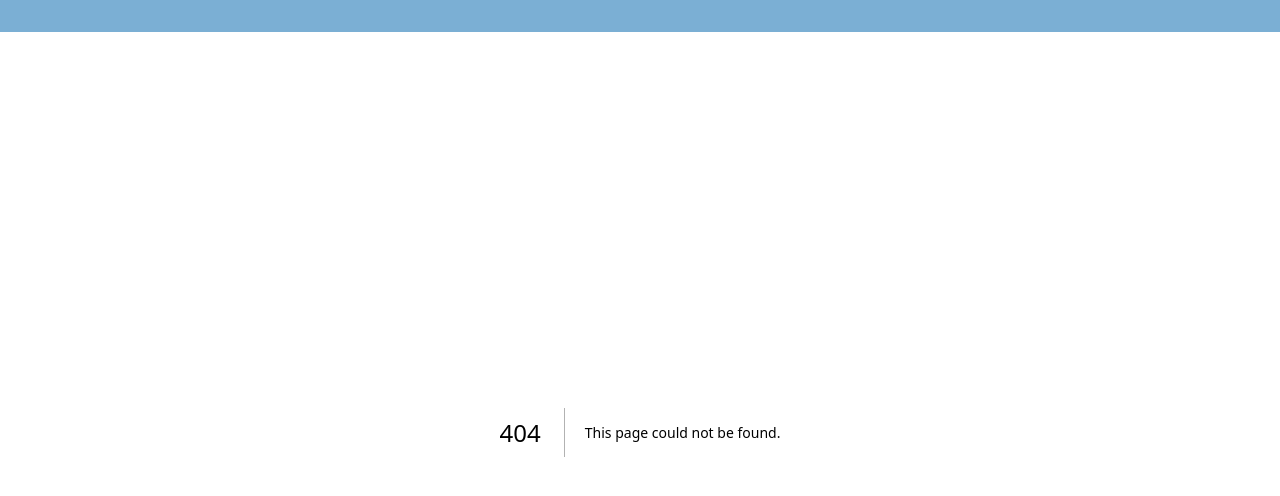
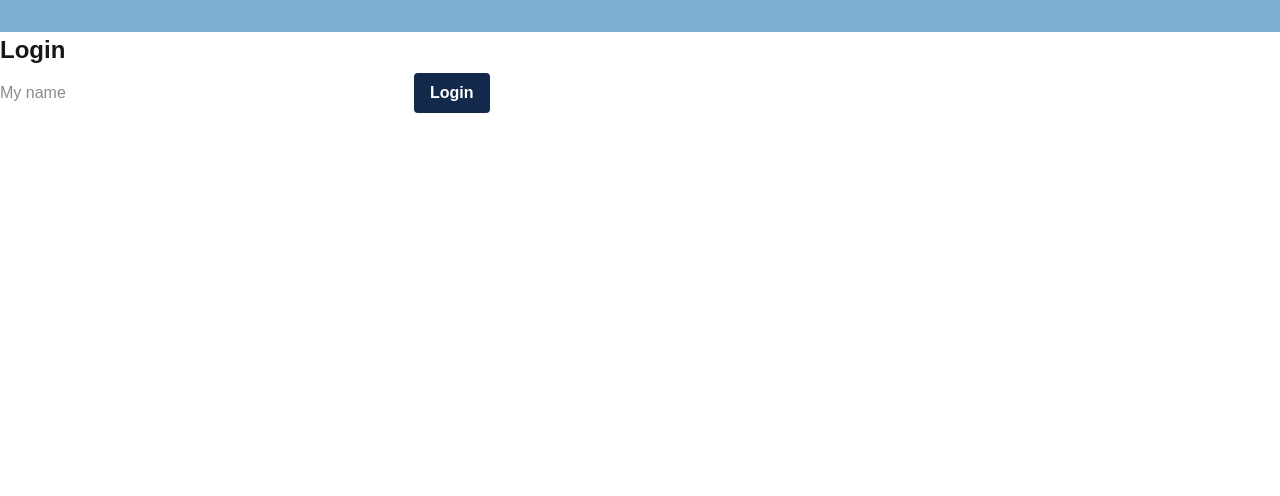
Before and after one commit to Mirka71/mcintyre-midterm-2112, a Next.js app: page /auth/login in a window 1280 px wide. Before the commit this address had no page. Shown: the top 496 px of the page. Built offline with nearby package versions, Linux system fonts and the light colour scheme.

Commit message:
9. Made form with two fields and a login button inside the auth file.

```diff
--- /dev/null
+++ b/app/auth/login/page.tsx
@@ -0,0 +1,16 @@
+// 9. Made form for login
+
+export default function login() {
+    return(
+        <article>
+            <h1>Login</h1>
+
+               {/* 9. Made form with two fields and a login button inside the auth file. */}
+            <form>
+                <input type="text" placeholder="My name"></input>
+                <input type="password"></input>
+                <button>Login</button>
+            </form>
+        </article>
+    )
+}
--- a/app/components/CourseInfo/page.tsx
+++ b/app/components/CourseInfo/page.tsx
@@ -1,12 +1,12 @@
 // 7. made CourseInfo component and included an courseName string prop.
 interface courseName {
     // set name value as a string type
-    name: string;
+    Name: string;
 }
 
-export default function course: React.FC<courseName> => ({name}) => {
+export default function course: React.FC<courseName> => ({Name}) => {
 
     return(
-        <p>My course is {name}</p>
+        <p>My course is {Name}</p>
     );
 }
--- a/app/courses/page.tsx
+++ b/app/courses/page.tsx
@@ -7,3 +7,7 @@ export default function Courses() {
         </article>
     )
 }
+
+// 8. create array
+
+const course: string[] = [COMP2112React.js, ]
```
